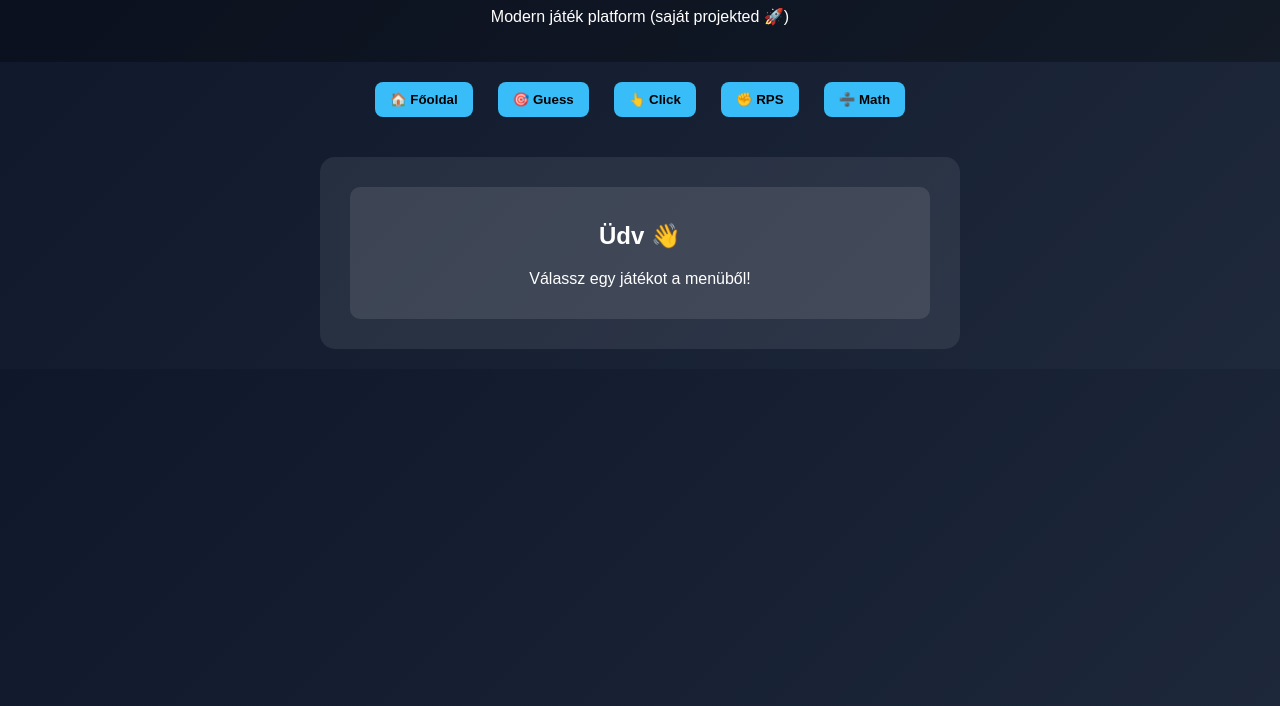
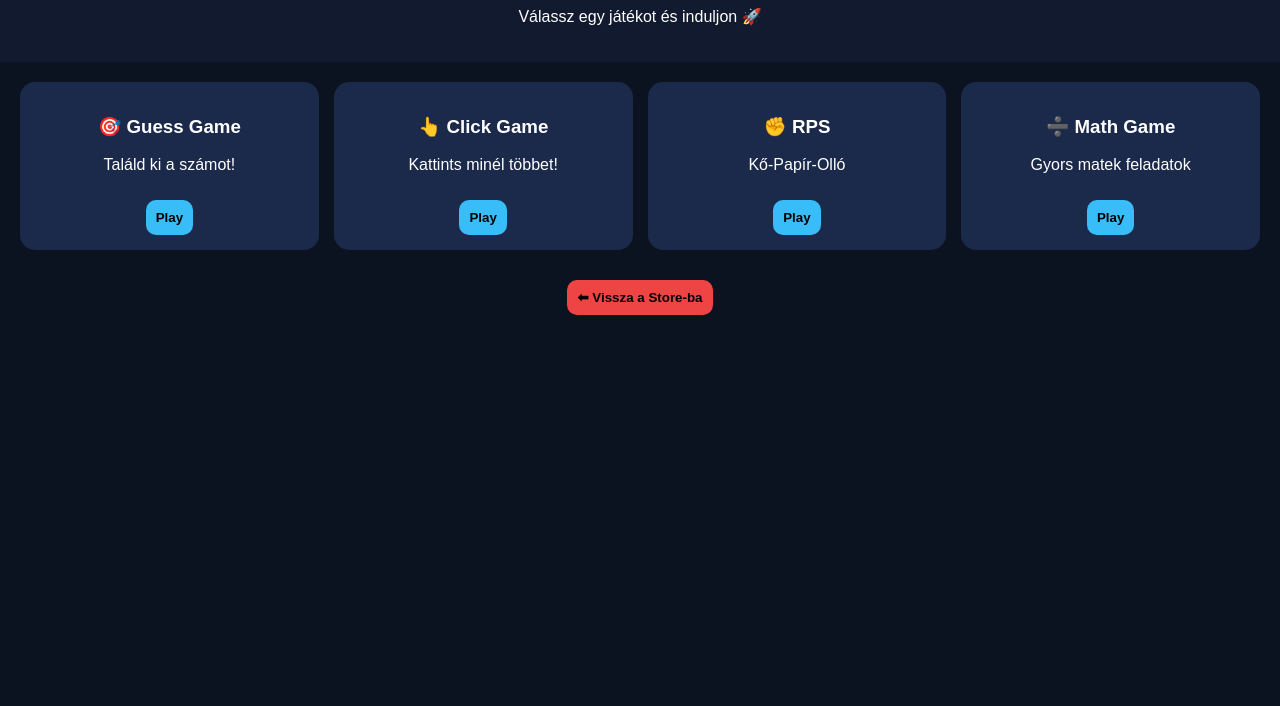
Before and after one commit to VidaZsolt/mini-game-site, a plain HTML site: page index.html in a window 1280 px wide. Shown: the part 94-800 px from the top of the page. Drawn offline with Linux system fonts and the light colour scheme.

Commit message:
Update index.html

```diff
--- a/index.html
+++ b/index.html
@@ -2,13 +2,13 @@
 <html lang="hu">
 <head>
 <meta charset="UTF-8">
-<title>Mini Game Hub</title>
+<title>Game Store</title>
 
 <style>
 body {
     margin: 0;
     font-family: Arial;
-    background: linear-gradient(135deg, #0f172a, #1e293b);
+    background: #0b1220;
     color: white;
 }
 
@@ -16,39 +16,50 @@ body {
 header {
     text-align: center;
     padding: 20px;
-    background: rgba(0,0,0,0.3);
+    background: #111a2e;
 }
 
-/* MENU */
-.menu {
-    display: flex;
-    justify-content: center;
+/* GRID */
+.container {
+    display: grid;
+    grid-template-columns: repeat(auto-fit, minmax(220px, 1fr));
     gap: 15px;
-    padding: 15px;
+    padding: 20px;
 }
 
-.menu button {
-    padding: 10px 15px;
+/* CARD */
+.card {
+    background: #1b2a4a;
+    padding: 15px;
+    border-radius: 15px;
+    text-align: center;
+    transition: 0.2s;
+}
+
+.card:hover {
+    transform: scale(1.05);
+    background: #243a66;
+}
+
+/* BUTTON */
+button {
+    padding: 10px;
     border: none;
-    border-radius: 8px;
+    border-radius: 10px;
     cursor: pointer;
     background: #38bdf8;
-    color: black;
     font-weight: bold;
+    margin-top: 10px;
 }
 
-.menu button:hover {
+button:hover {
     background: #0ea5e9;
 }
 
-/* GAME AREA */
+/* GAME SCREEN */
 .game {
     display: none;
-    max-width: 600px;
-    margin: 20px auto;
-    background: rgba(255,255,255,0.08);
     padding: 20px;
-    border-radius: 15px;
     text-align: center;
 }
 
@@ -56,28 +67,8 @@ header {
     display: block;
 }
 
-/* CARDS */
-.card {
-    background: rgba(255,255,255,0.1);
-    padding: 15px;
-    margin: 10px;
-    border-radius: 10px;
-}
-
-/* BUTTON */
-button {
-    padding: 10px;
-    margin: 5px;
-    border: none;
-    border-radius: 8px;
-    cursor: pointer;
-}
-
-/* INPUT */
-input {
-    padding: 10px;
-    border-radius: 8px;
-    border: none;
+.back {
+    background: #ef4444;
 }
 </style>
 </head>
@@ -85,30 +76,47 @@ input {
 <body>
 
 <header>
-<h1>🎮 Mini Game Hub</h1>
-<p>Modern játék platform (saját projekted 🚀)</p>
+<h1>🎮 Game Store</h1>
+<p>Válassz egy játékot és induljon 🚀</p>
 </header>
 
-<!-- MENÜ -->
-<div class="menu">
-<button onclick="show('home')">🏠 Főoldal</button>
-<button onclick="show('guess')">🎯 Guess</button>
-<button onclick="show('click')">👆 Click</button>
-<button onclick="show('rps')">✊ RPS</button>
-<button onclick="show('math')">➗ Math</button>
+<!-- STORE -->
+<div id="store" class="container">
+
+<div class="card">
+<h3>🎯 Guess Game</h3>
+<p>Találd ki a számot!</p>
+<button onclick="openGame('guess')">Play</button>
 </div>
 
-<!-- HOME -->
-<div id="home" class="game active">
 <div class="card">
-<h2>Üdv 👋</h2>
-<p>Válassz egy játékot a menüből!</p>
+<h3>👆 Click Game</h3>
+<p>Kattints minél többet!</p>
+<button onclick="openGame('click')">Play</button>
 </div>
+
+<div class="card">
+<h3>✊ RPS</h3>
+<p>Kő-Papír-Olló</p>
+<button onclick="openGame('rps')">Play</button>
+</div>
+
+<div class="card">
+<h3>➗ Math Game</h3>
+<p>Gyors matek feladatok</p>
+<button onclick="openGame('math')">Play</button>
+</div>
+
+</div>
+
+<!-- BACK BUTTON -->
+<div style="text-align:center;">
+<button class="back" onclick="back()">⬅ Vissza a Store-ba</button>
 </div>
 
 <!-- GUESS -->
 <div id="guess" class="game">
-<h2>🎯 Guess a szám (1-10)</h2>
+<h2>🎯 Guess Game</h2>
 <input id="guessInput" type="number">
 <button onclick="guess()">Tipp</button>
 <p id="guessResult"></p>
@@ -130,12 +138,12 @@ input {
 <p id="rpsResult"></p>
 </div>
 
-<!-- MATH GAME -->
+<!-- MATH -->
 <div id="math" class="game">
-<h2>➗ Matek játék</h2>
+<h2>➗ Math Game</h2>
 <p id="mathQ"></p>
 <input id="mathA" type="number">
-<button onclick="checkMath()">Ellenőrzés</button>
+<button onclick="checkMath()">Check</button>
 <p id="mathResult"></p>
 </div>
 
@@ -144,9 +152,16 @@ input {
 let score = 0;
 let random = Math.floor(Math.random()*10)+1;
 
-function show(id){
-    document.querySelectorAll('.game').forEach(g=>g.classList.remove('active'));
-    document.getElementById(id).classList.add('active');
+/* NAVIGATION */
+function openGame(id){
+    document.getElementById("store").style.display = "none";
+    document.querySelectorAll(".game").forEach(g=>g.classList.remove("active"));
+    document.getElementById(id).classList.add("active");
+}
+
+function back(){
+    document.getElementById("store").style.display = "grid";
+    document.querySelectorAll(".game").forEach(g=>g.classList.remove("active"));
 }
 
 /* GUESS */
@@ -184,23 +199,22 @@ function rps(p){
     }
 }
 
-/* MATH GAME */
-let a = 0;
-let b = 0;
+/* MATH */
+let a=0,b=0;
 
 function newMath(){
-    a = Math.floor(Math.random()*10);
-    b = Math.floor(Math.random()*10);
+    a=Math.floor(Math.random()*10);
+    b=Math.floor(Math.random()*10);
     document.getElementById("mathQ").innerText = `${a} + ${b} = ?`;
 }
 newMath();
 
 function checkMath(){
-    let ans = document.getElementById("mathA").value;
-    if(ans == a+b){
-        document.getElementById("mathResult").innerText = "✔️ helyes!";
+    let ans=document.getElementById("mathA").value;
+    if(ans==a+b){
+        document.getElementById("mathResult").innerText="✔️ helyes!";
     } else {
-        document.getElementById("mathResult").innerText = "❌ nem jó";
+        document.getElementById("mathResult").innerText="❌ nem jó";
     }
     newMath();
 }
```
